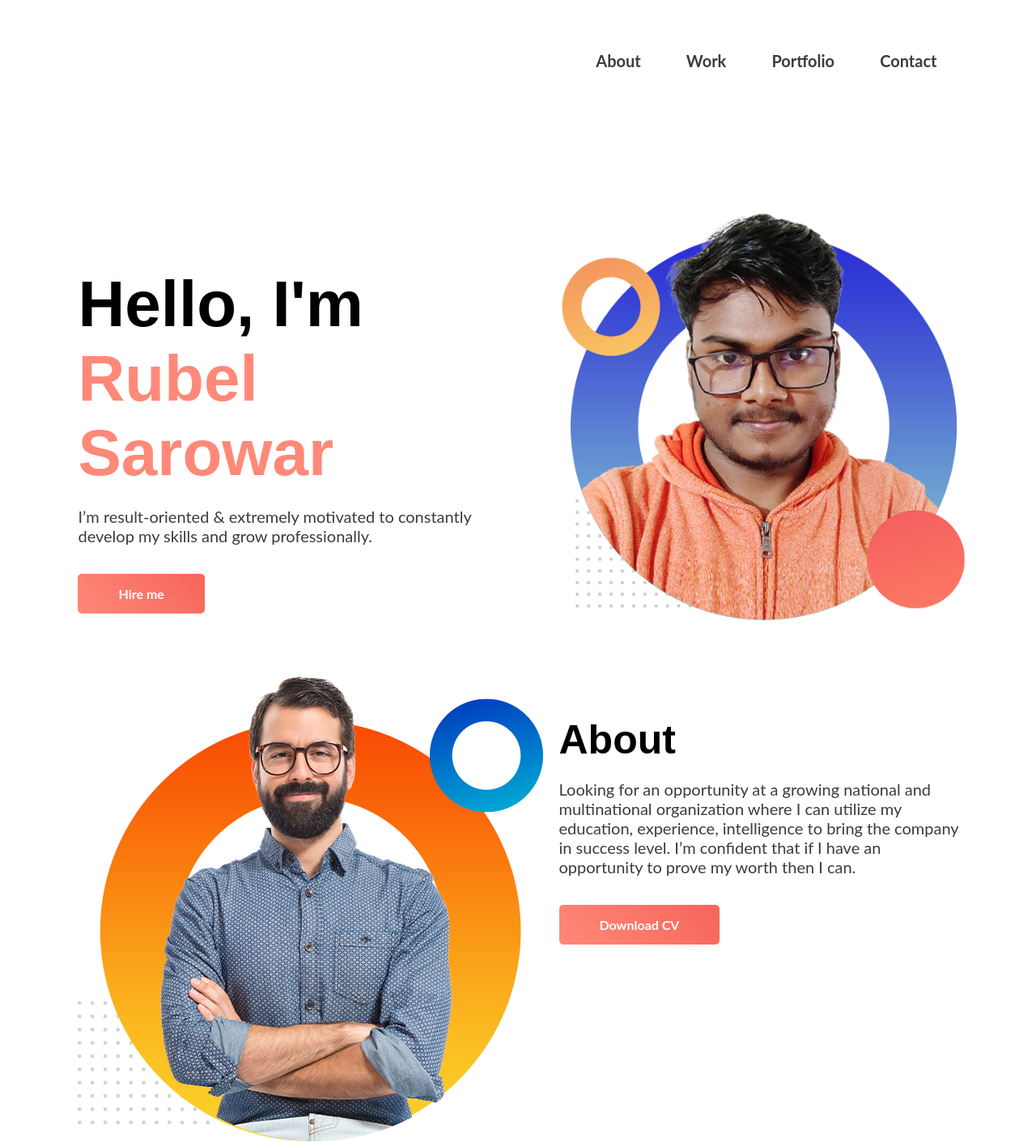
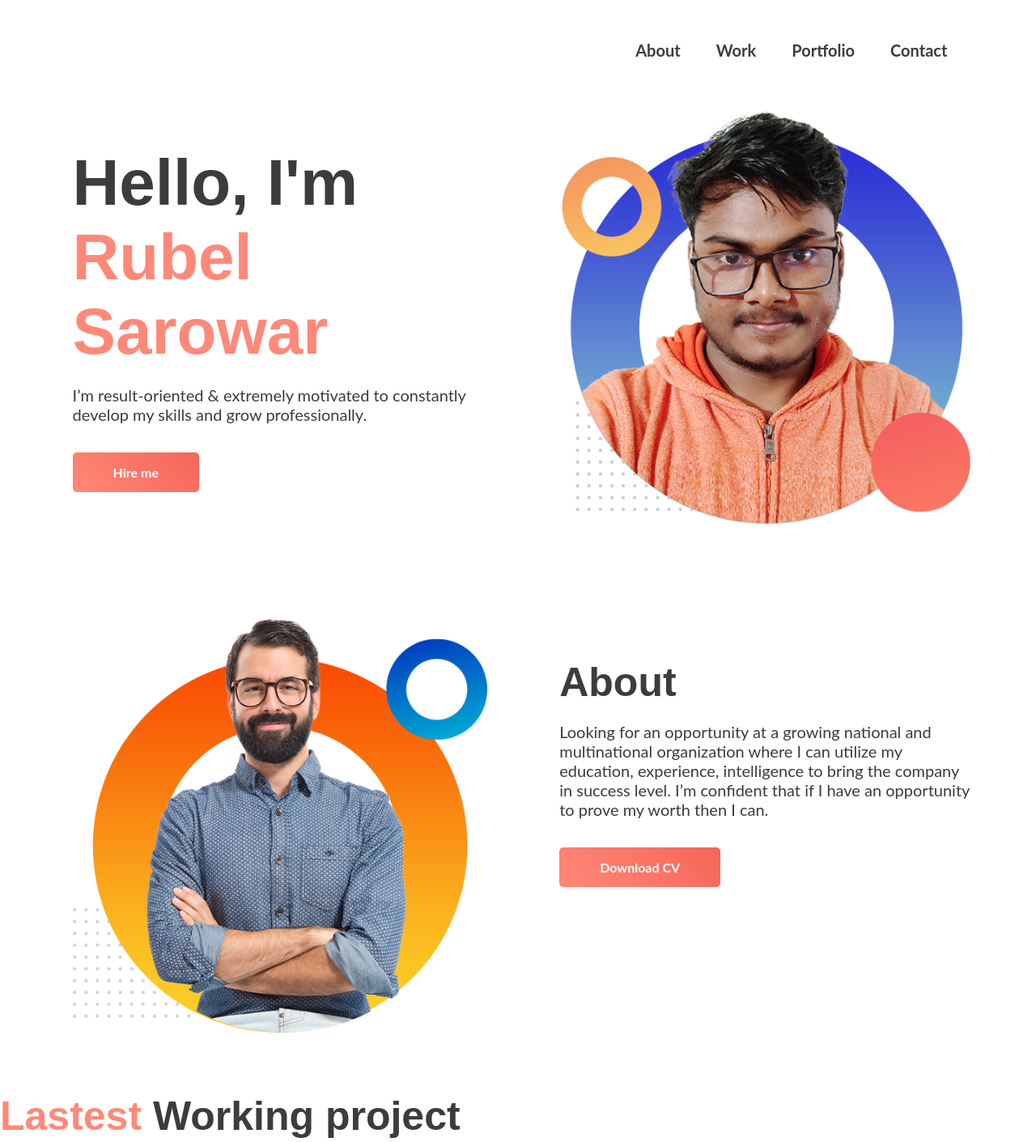
Before and after one commit to rubelsarowar/Assaignment-1, a plain HTML site: page index.html in a window 1280 px wide. Shown: the whole page at 81% size. Drawn offline with Linux system fonts and the light colour scheme.

Commit message:
section 3

```diff
--- a/index.html
+++ b/index.html
@@ -7,9 +7,7 @@
     <link rel="stylesheet" href="style.css">
 </head>
 <body>
-
-<section class="top-nav">
-
+    <!--nevagation area-->
     <div class="nav">
         <a class="nav-link" href="#">About</a>
         <a class="nav-link" href="#">Work</a>
@@ -17,32 +15,43 @@
         <a class="nav-link" href="#">Contact</a>
     </div>
 
-</section>
-
-     <Section>
+    <!--section-1-->
+    <section>
         <div class="half-width" >
              <h1>Hello, I'm <br>
                 <span class="name-highlight">Rubel Sarowar</span>
             </h1>
-            <p>I’m result-oriented & extremely motivated to constantly <br> develop my skills and grow professionally.</p>
-            <a class="hire-link" href="https://www.linkedin.com/in/rubelsarowar/" target="_blank">Hire me</a>
+            <p>I’m result-oriented & extremely motivated to constantly develop my skills and grow professionally.</p>
+            <a class="image-link" href="https://www.linkedin.com/in/rubelsarowar/" target="_blank">Hire me</a>
         </div>
         <div class="half-width">
             <img class="top-right-image" src="images/top-right-photos.png" alt="Rubel Sarowar Pic">
         </div>
-     </Section>
+    </section>
 
+
+ <!--section-2-->
      <section>
         <div class="half-width">
-            <img src="images/left-photos.png" alt="Gentle Man">
+            <img class="left-photo" src="images/left-photos.png" alt="Gentle Man">
         </div>
 
         <div class="half-width">
             <h3>About</h3>
             <p>Looking for an opportunity at a growing national and multinational organization where I can utilize my education, experience, intelligence to bring the company in success level. I’m confident that if I have an opportunity to prove my worth then I can.</p>
-            <a class="hire-link" href="https://www.linkedin.com/in/rubelsarowar/" target="_blank">Download CV</a>
+            <a class="image-link" href="https://www.linkedin.com/in/rubelsarowar/" target="_blank">Download CV</a>
         </div>
+     </section>
+
+
+<!--section-3-->
+     <section class="project-area">
+        <h3>
+            <span class="name-highlight">Lastest</span> Working project
+        </h3>
 
      </section>
+
+
 </body>
 </html>
--- a/style.css
+++ b/style.css
@@ -1,8 +1,10 @@
 body{
+    margin: 0;
     font-family: lato, sans-serif;
 }
 
-h1 {
+h1{
+    color: #3c3c3c;
     font-family: bebas neue, sans-serif;
     font-size: 80px;
     font-weight: bold;
@@ -11,6 +13,7 @@ h1 {
 }
 
 h3{
+    color: #3c3c3c;
     font-family: bebas neue, sans-serif;
     font-size: 50px;
     font-weight: bold;
@@ -30,7 +33,7 @@ p{
 
 }
 section{
-    height: 500px;
+    height: 600px;
     margin-top: 50px;
 }
 
@@ -42,15 +45,13 @@ section{
     background-color: white;
     float: right;
     margin-right: 5%;
-    padding-top: 1%;
     padding-right: 2%;
 }
 
 .nav-link{
     color: #3c3c3c;
     text-decoration:none;
-    padding: 26px;
-    margin-top: 30px;
+    padding: 0 20px;
     font-weight: bold;
     font-size: 20px;
 }
@@ -61,14 +62,12 @@ section{
     margin-left: 5%;
     padding-left: 2%;
     float: left;
-
-
 }
 
 .name-highlight{
     color: #ff8979;
 }
-.hire-link{
+.image-link{
     padding: 15px 50px;
     background-image: linear-gradient(45deg, #ff8979, #f66559);
     color: white;
@@ -81,3 +80,7 @@ section{
 .top-right-image{
     width:100%;
 }
+
+.left-photo{
+    width: 100%;
+}
```
Lines whose indentation alone changed are shown as unchanged.
